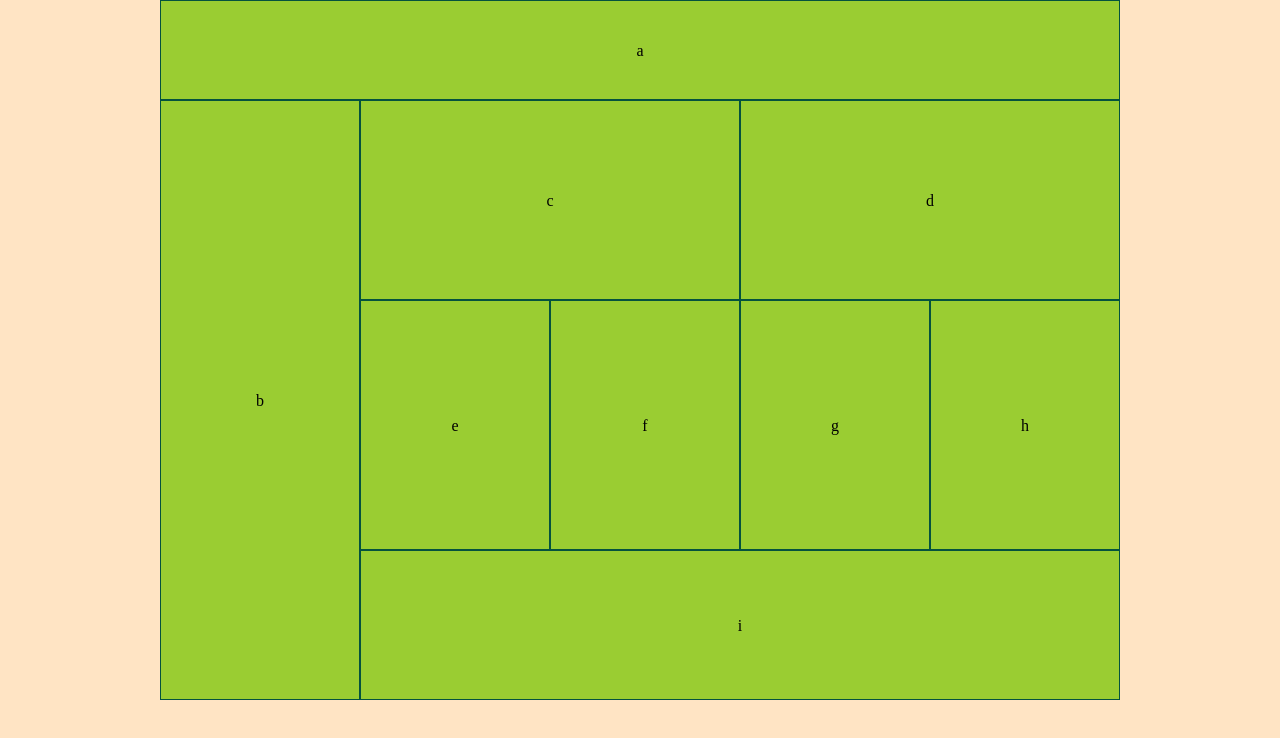
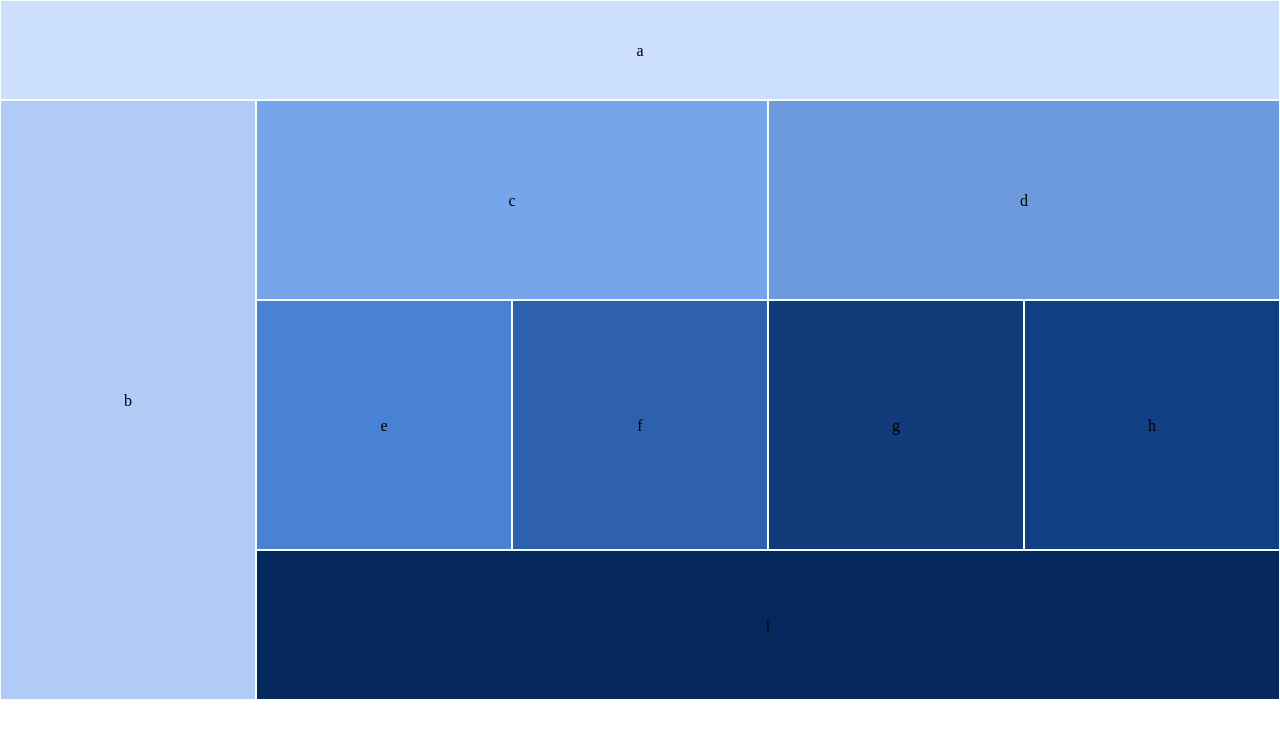
Before and after one commit to crazyWilliams/lab-01, a plain HTML site: page index.html in a window 1280 px wide. Drawn offline with Linux system fonts and the light colour scheme.

Commit message:
converted desktop to grid

```diff
--- a/index.html
+++ b/index.html
@@ -4,19 +4,18 @@
   <meta charset="UTF-8">
   <meta name="viewport" content="width=device-width, initial-scale=1.0">
   <meta http-equiv="X-UA-Compatible" content="ie=edge">
-  <title>Document</title>
+  <title>wire frame </title>
+
   <link rel="stylesheet" href="reset.css">
   <link rel="stylesheet" href="layout.css">
-
   <link rel="stylesheet" href="mobile.css">
   <link rel="stylesheet" href="base.css">
-
   <link rel="stylesheet" href="modules.css">
 
 
 </head>
 <body>
-
+<div class="container">
   <div id="div_a">a</div>
   <div id="div_b">b</div>
   <div id="div_c">c</div>
@@ -26,7 +25,7 @@
   <div id="div_g">g</div>
   <div id="div_h">h</div>
   <div id="div_i">i</div>
-
+</div>
 
 </body>
 </html>
--- a/layout.css
+++ b/layout.css
@@ -1,4 +1,137 @@
 @media(min-width:768px){
+
+ .container{
+      display: grid;
+      grid-template-columns: 1fr 1fr 1fr 1fr 1fr;
+      grid-template-rows: 100px 200px 250px 150px;
+      margin: auto;
+
+    }
+
+    #div_a{
+      border: rgb(243, 255, 252) solid 1px;
+      text-align: center;
+      grid-column-start: 1;
+      grid-column-end: 6;
+      grid-row-start: 1;
+      grid-row-end: 2;
+      line-height: 100px;
+      background-color: rgb(204, 223, 252);
+    }
+
+    #div_b{
+      border: rgb(243, 255, 252) solid 1px;
+      text-align: center;
+      grid-column-start: 1;
+      grid-column-end: 2;
+      grid-row-start: 2;
+      grid-row-end: 5;
+      line-height: 600px;
+      background-color: rgb(176, 203, 245);
+    }
+
+    #div_c{
+      border: rgb(243, 255, 252) solid 1px;
+      text-align: center;
+      grid-column-start: 2;
+      grid-column-end: 4;
+      grid-row-start: 2;
+      grid-row-end: 3;
+      line-height: 200px;
+      background-color: rgb(119, 165, 235);
+    }
+
+    #div_d{
+      border: rgb(243, 255, 252) solid 1px;
+      text-align: center;
+      grid-column-start: 4;
+      grid-column-end: 6;
+      grid-row-start: 2;
+      grid-row-end: 3;
+      line-height: 200px;
+      background-color: rgb(109, 154, 221);
+    }
+
+    #div_e{
+      border: rgb(243, 255, 252) solid 1px;
+      text-align: center;
+      grid-column-start: 2;
+      grid-column-end: 3;
+      grid-row-start: 3;
+      grid-row-end: 4;
+      line-height: 250px;
+      background-color: rgb(73, 129, 212);
+    }
+
+    #div_f{
+      border: rgb(243, 255, 252) solid 1px;
+      text-align: center;
+      grid-column-start: 3;
+      grid-column-end: 4;
+      grid-row-start: 3;
+      grid-row-end: 4;
+      line-height: 250px;
+      background-color: rgb(45, 97, 175);
+    }
+
+    #div_g{
+      border: rgb(243, 255, 252) solid 1px;
+      text-align: center;
+      grid-column-start: 4;
+      grid-column-end: 5;
+      grid-row-start: 3;
+      grid-row-end: 4;
+      line-height: 250px;
+      background-color: rgb(17, 59, 121);
+    }
+
+    #div_h{
+      border: rgb(243, 255, 252) solid 1px;
+      text-align: center;
+      grid-column-start: 5;
+      grid-column-end: 6;
+      grid-row-start: 3;
+      grid-row-end: 4;
+      line-height: 250px;
+      background-color: rgb(16, 63, 133);
+    }
+
+    #div_i{
+      border: rgb(243, 255, 252) solid 1px;
+      text-align: center;
+      grid-column-start: 2;
+      grid-column-end: 6;
+      grid-row-start: 4;
+      grid-row-end: 5;
+      line-height: 150px;
+      background-color: rgb(5, 40, 92);
+    }
+
+  }
+
+
+
+
+
+
+
+
+
+
+
+
+
+
+
+
+
+/*
+
+  .container {
+    display: flex;
+  }
+
+
   body {
     margin: auto;
    width: 960px;
@@ -89,3 +222,7 @@
     line-height: 150px;
     text-align: center;
   }}
+
+
+
+ */
```
